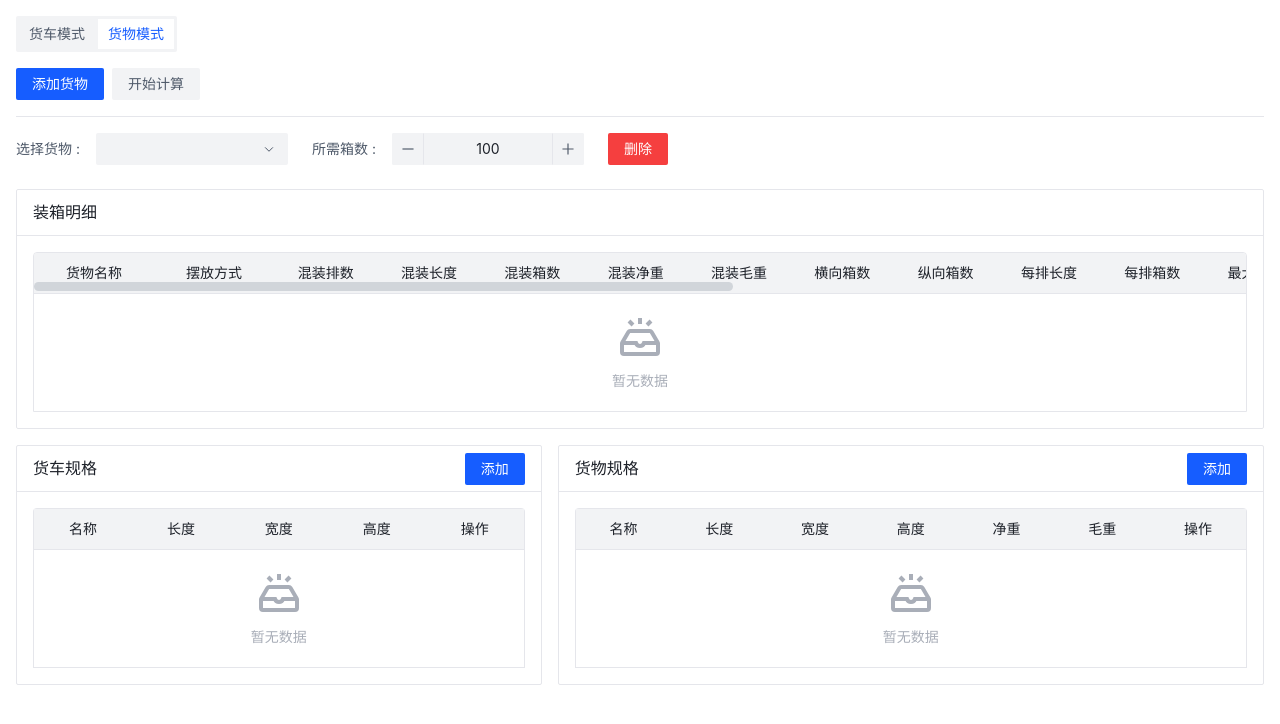
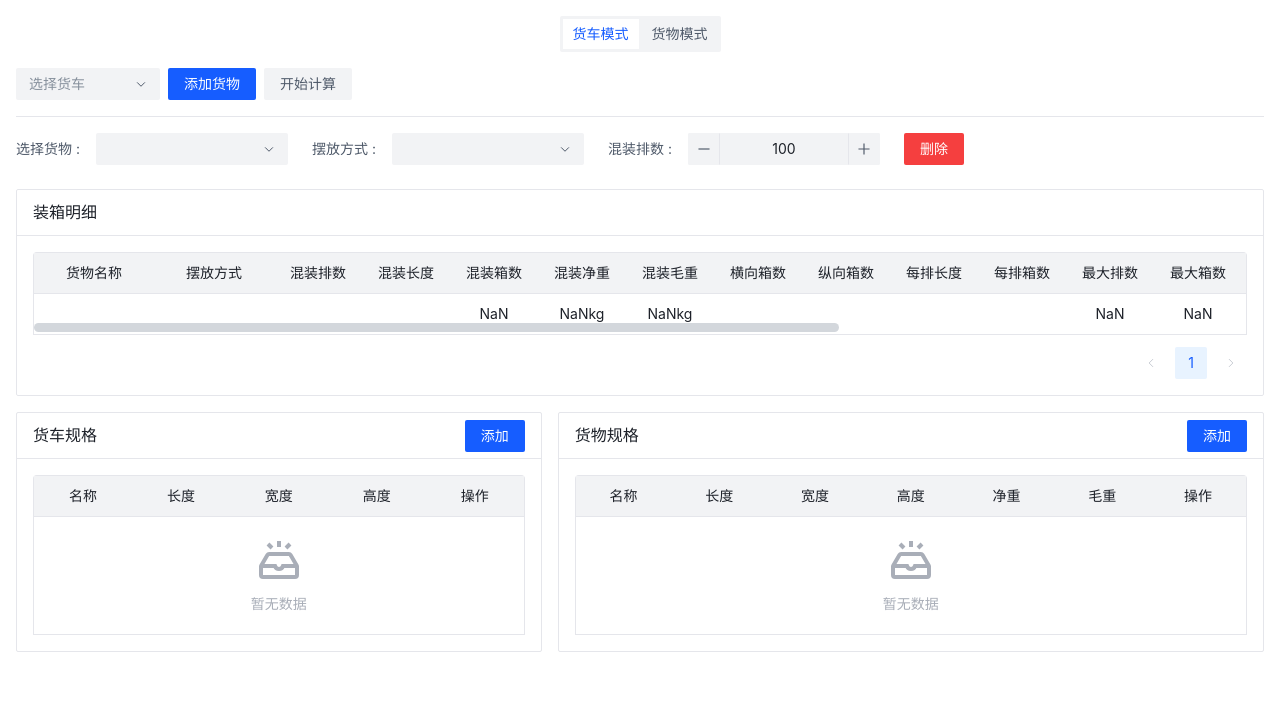
Before and after one commit to ikxin/cargo-crating, a Vue app: page / in a window 1280 px wide. Shown: the top 724 px of the page. Built offline with nearby package versions, Linux system fonts and the light colour scheme.

Commit message:
chore: update default active tab

```diff
--- a/src/App.vue
+++ b/src/App.vue
@@ -7,7 +7,7 @@ import SpecTable from './components/SpecTable.vue'
 <template>
   <AScrollbar class="h-screen w-screen overflow-auto">
     <div class="flex flex-col gap-4 p-4">
-      <ATabs default-active-key="2" type="capsule" size="large">
+      <ATabs default-active-key="1" type="capsule" size="large">
         <ATabPane key="1" title="货车模式">
           <TruckMode />
         </ATabPane>
--- a/src/components/CratingDetail.vue
+++ b/src/components/CratingDetail.vue
@@ -170,13 +170,6 @@ const columns = [
 
 <template>
   <ACard title="装箱明细">
-    <ATable
-      :columns
-      :data="cargoData"
-      :scroll="{
-        x: 2100,
-        y: 1000,
-      }"
-    ></ATable>
+    <ATable :columns :data="cargoData"></ATable>
   </ACard>
 </template>
--- a/src/style.css
+++ b/src/style.css
@@ -1,11 +1,15 @@
 @import 'tailwindcss';
+
+body {
+  user-select: none;
+}
 
 .arco-input-number-mode-button > .arco-input-wrapper > .arco-input {
   text-align: center;
 }
 
 .arco-tabs-nav-type-capsule .arco-tabs-nav-tab:not(.arco-tabs-nav-tab-scroll) {
-  justify-content: flex-start;
+  justify-content: center;
 }
 
 .arco-timeline-item {
@@ -20,3 +24,11 @@
 .arco-table-td-content {
   text-wrap: nowrap;
 }
+
+.arco-select-dropdown-list-wrapper {
+  max-height: 360px;
+}
+
+.arco-select-dropdown .arco-select-option-content {
+  flex-grow: 1;
+}
--- a/src/views/CargoMode.vue
+++ b/src/views/CargoMode.vue
@@ -18,7 +18,6 @@ const cargoData = ref([
 
 const selectChange = (index, value) => {
   const cargo = database.value.cargo.find((item) => item.id === value)
-
   cargoData.value[index] = {
     ...cargoData.value[index],
     ...cargo,
@@ -36,13 +35,13 @@ const addCargo = async () => {
   })
 }
 
-const startCalculation = async () => {
+const startCalculation = () => {
   const truckResult = []
 
-  for await (const truck of database.value.truck) {
+  for (const truck of database.value.truck) {
     const cargoResult = []
 
-    for await (let cargo of cargoData.value) {
+    for (let cargo of cargoData.value) {
       if (!cargo.cargoId || !cargo.needBoxCount) {
         continue
       }
--- a/src/views/TruckMode.vue
+++ b/src/views/TruckMode.vue
@@ -1,5 +1,136 @@
-<script setup></script>
+<script setup>
+import CratingDetail from '../components/CratingDetail.vue'
+import { computed, ref } from 'vue'
+import { useStorage } from '@vueuse/core'
+
+const database = useStorage('cargo-crating-database', {
+  truck: [],
+  cargo: [],
+})
+
+const truckData = ref()
+
+const cargoData = ref([
+  {
+    id: crypto.randomUUID(),
+    needBoxCount: 100,
+  },
+])
+
+const selectChange = (index, value) => {
+  const cargo = database.value.cargo.find((item) => item.id === value)
+  cargoData.value[index] = {
+    ...cargoData.value[index],
+    ...cargo,
+    id: cargoData.value[index].id,
+    cargoId: value,
+  }
+}
+
+const addCargo = async () => {
+  cargoData.value.push({
+    id: crypto.randomUUID(),
+    needBoxCount: 100,
+  })
+}
+
+const targetTruck = computed(() => {
+  const truck = { ...truckData.value }
+
+  truck.cargo = cargoData.value
+
+  return truck
+})
+
+const startCalculation = () => {}
+</script>
 
 <template>
-  <div class="h-64 w-full bg-cyan-100"></div>
+  <ASpace class="mb-4 w-full" direction="vertical">
+    <template #split>
+      <ADivider :margin="8" />
+    </template>
+
+    <div class="flex gap-2">
+      <ASelect
+        v-model="truckData"
+        allow-search
+        placeholder="选择货车"
+        class="!w-36"
+        value-key="name"
+      >
+        <template v-for="item in database.truck" :key="item.id">
+          <AOption :value="item" :label="item.name" />
+        </template>
+      </ASelect>
+      <AButton type="primary" @click="addCargo">添加货物</AButton>
+      <AButton @click="startCalculation">开始计算</AButton>
+    </div>
+
+    <div class="flex flex-col gap-2">
+      <template v-for="(cargo, index) in cargoData" :key="cargo.id">
+        <AForm :model="cargo" layout="inline">
+          <AFormItem label="选择货物" show-colon>
+            <ASelect
+              v-model="cargo.cargoId"
+              allow-search
+              @change="selectChange(index, $event)"
+              class="!w-48"
+            >
+              <template v-for="item in database.cargo" :key="item.id">
+                <AOption :value="item.id" :label="item.name" />
+              </template>
+            </ASelect>
+          </AFormItem>
+          <AFormItem label="摆放方式" show-colon>
+            <ASelect v-model="cargo.placement" class="!w-48">
+              <AOption value="顺向摆放">顺向摆放</AOption>
+              <AOption value="横向摆放">横向摆放</AOption>
+              <AOption value="顺向靠放" label="顺向靠放">
+                <div class="flex items-center gap-2">
+                  <span class="flex-1">顺向靠放</span>
+                  <ATag color="red">不推荐</ATag>
+                </div>
+              </AOption>
+              <AOption value="横向靠放" label="横向靠放">
+                <div class="flex items-center gap-2">
+                  <span class="flex-1">横向靠放</span>
+                  <ATag color="red" size="small">不推荐</ATag>
+                </div>
+              </AOption>
+              <AOption value="顺向立放" label="顺向立放">
+                <div class="flex items-center gap-2">
+                  <span class="flex-1">顺向立放</span>
+                  <ATag color="red" size="small">不推荐</ATag>
+                </div>
+              </AOption>
+              <AOption value="横向立放" label="横向立放">
+                <div class="flex items-center gap-2">
+                  <span class="flex-1">横向立放</span>
+                  <ATag color="red" size="small">不推荐</ATag>
+                </div>
+              </AOption>
+            </ASelect>
+          </AFormItem>
+          <AFormItem label="混装排数" show-colon>
+            <AInputNumber
+              v-model="cargo.needBoxCount"
+              :min="0"
+              :max="100000"
+              mode="button"
+              class="!w-48"
+            />
+          </AFormItem>
+          <AButton
+            @click="cargoData.splice(index, 1)"
+            type="primary"
+            status="danger"
+          >
+            删除
+          </AButton>
+        </AForm>
+      </template>
+    </div>
+  </ASpace>
+  <CratingDetail :truck="targetTruck" />
 </template>
```
